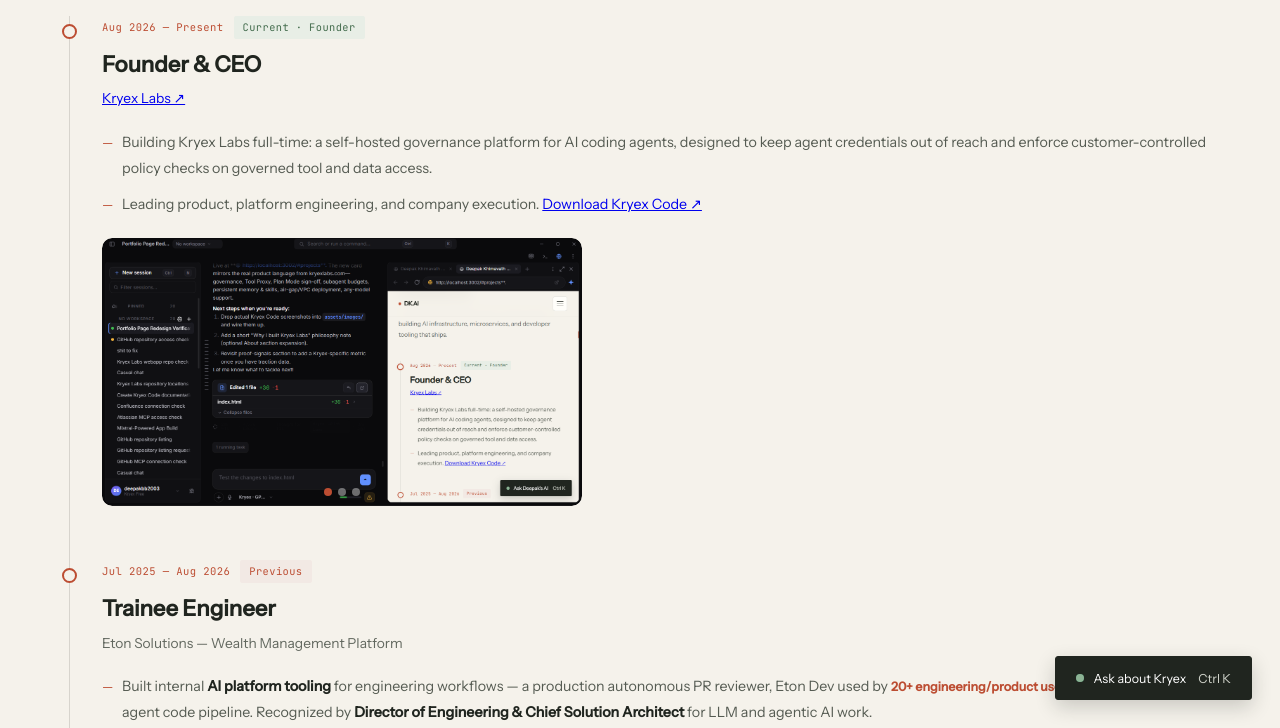
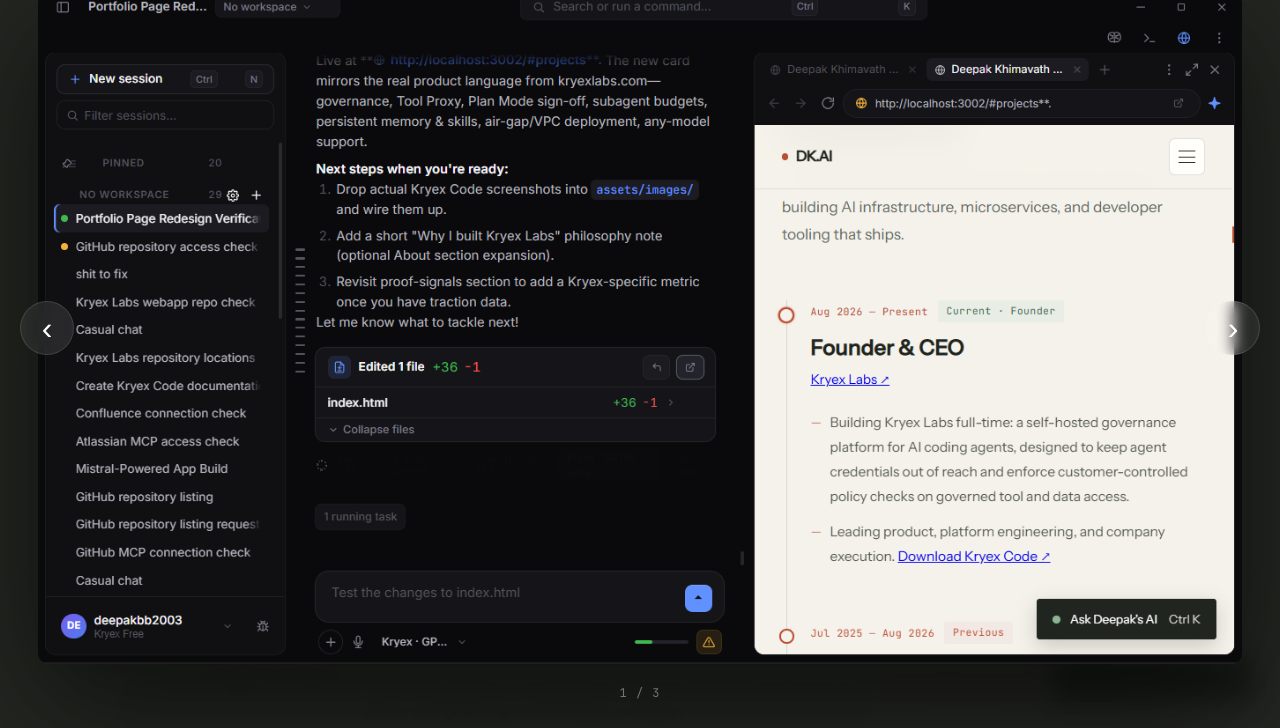
Before and after one commit to DeepakkhimavathBB/portfolio-page, a website: page index.html in a window 1280 px wide. Both pictures are taken after a click on the picture 342 px from the left and 3016 px from the top of the page. Shown: the part 2644-3372 px from the top of the page. Drawn offline with Linux system fonts and the light colour scheme; a web font is replaced by a local one.

Commit message:
feat: open Kryex founder gallery images in the lightbox

```diff
--- a/index.html
+++ b/index.html
@@ -466,7 +466,7 @@ section{padding:110px 64px;position:relative;}
 /* Timeline Product Showcase */
 .tl-product-showcase{margin-top:20px;}
 .tl-product-gallery{position:relative;border-radius:10px;overflow:hidden;background:var(--bg3);max-width:480px;}
-.tl-product-img{display:none;width:100%;height:auto;border-radius:10px;}
+.tl-product-img{display:none;width:100%;height:auto;border-radius:10px;cursor:zoom-in;}
 .tl-product-img.active{display:block;}
 .tl-product-prev,.tl-product-next{
   position:absolute;top:50%;transform:translateY(-50%);
@@ -2893,8 +2893,9 @@ let lbFrames = [];
 let lbIdx = 0;
 
 function openLightbox(imgEl) {
-  const frame = imgEl.closest('.proj-media-frame');
-  const allImgs = frame.querySelectorAll('.proj-media-img');
+  const frame = imgEl.closest('.proj-media-frame, .tl-product-gallery');
+  if (!frame) return;
+  const allImgs = frame.querySelectorAll('.proj-media-img, .tl-product-img');
   lbFrames = [];
   allImgs.forEach(im => { if (im.getAttribute('src')) lbFrames.push(im.getAttribute('src')); });
   allImgs.forEach((im, i) => { if (im === imgEl) lbIdx = i; });
@@ -2932,7 +2933,7 @@ document.addEventListener('keydown', e => {
 });
 
 // attach click on images to open lightbox
-document.querySelectorAll('.proj-media-img').forEach(img => {
+document.querySelectorAll('.proj-media-img, .tl-product-img').forEach(img => {
   img.addEventListener('click', function() { openLightbox(this); });
 });
 
```
